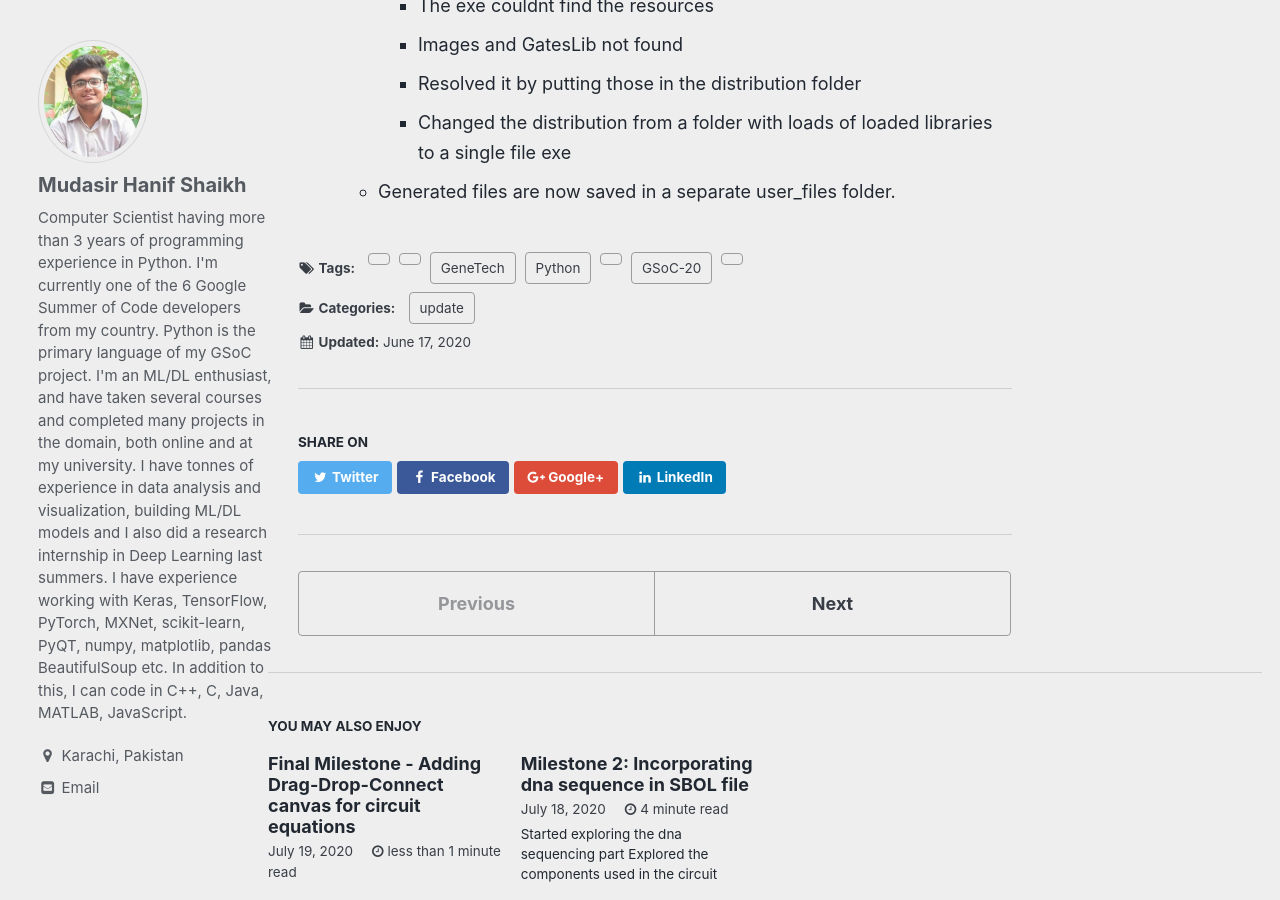
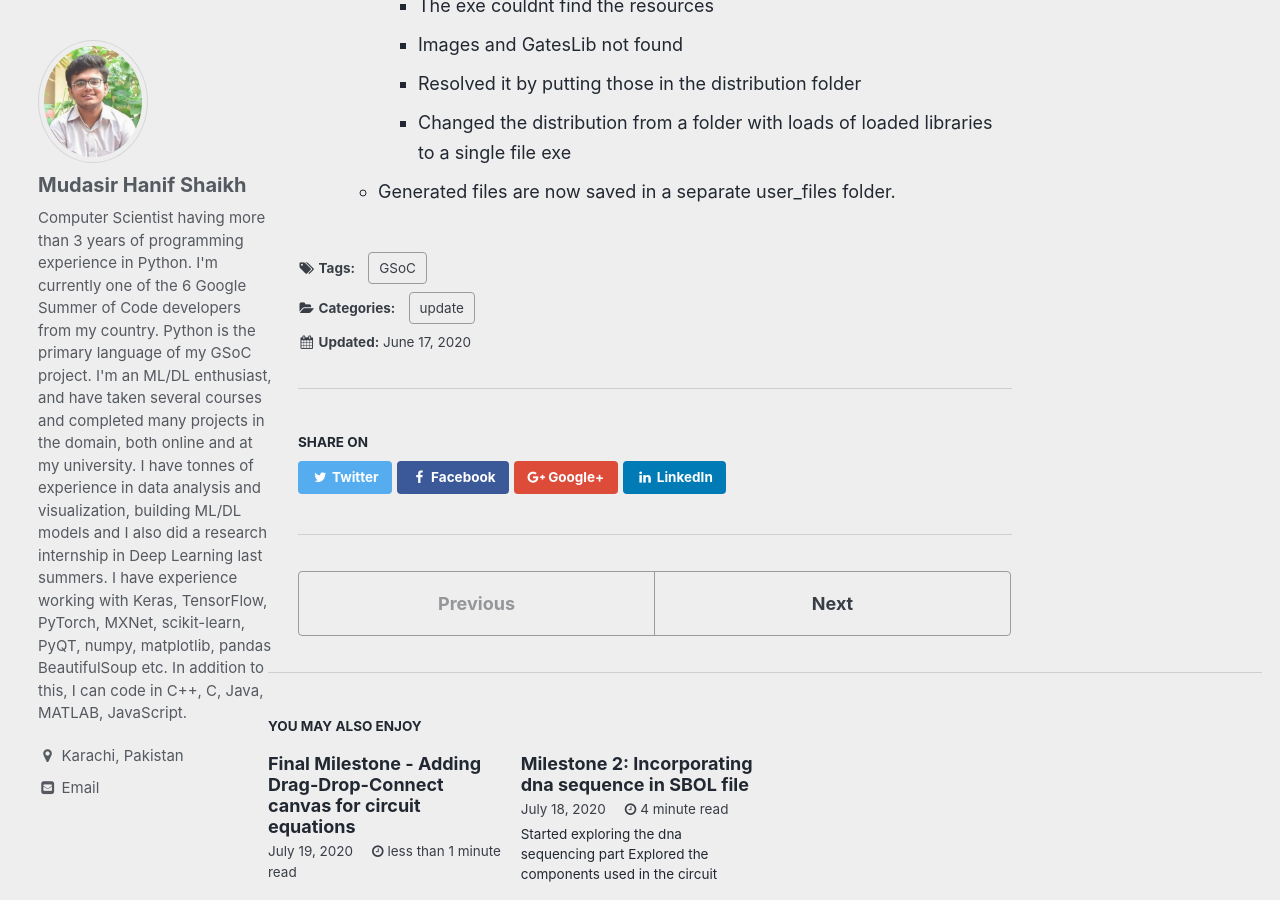
Before and after one commit to ms03831/GSoC-20, a Jekyll site: the page built from _posts/2020-06-17-milestone-1-conversion-java-python.md, in a window 1280 px wide and 900 px high, scrolled down 1428 px. Built offline with Jekyll 4.4.1, drawn with Linux system fonts in a browser that asks for light colours.

Commit message:
Update 2020-06-17-milestone-1-conversion-java-python.md

```diff
--- a/_posts/2020-06-17-milestone-1-conversion-java-python.md
+++ b/_posts/2020-06-17-milestone-1-conversion-java-python.md
@@ -2,7 +2,7 @@
 title:  "Milestone 1: Converstion of Java into Python"
 date:   2020-6-17
 categories: update
-tags: GeneTech, Python, GSoC-20
+tags: GSoC
 ---
 
 Welcome to the first blog posts of Mudasir Hanif Shaikh's GSoC journey working with GeneTech. This post presents updates on the first milestone of my project, that is, conversion of Java codebase of GeneTech into Python. I worked on this for over 5 weeks starting from mid-May of Community bonding period to week 3 of evaluation 1, and was able to convert all java code into python and integrate it with existing code. More updates to follow.
```
